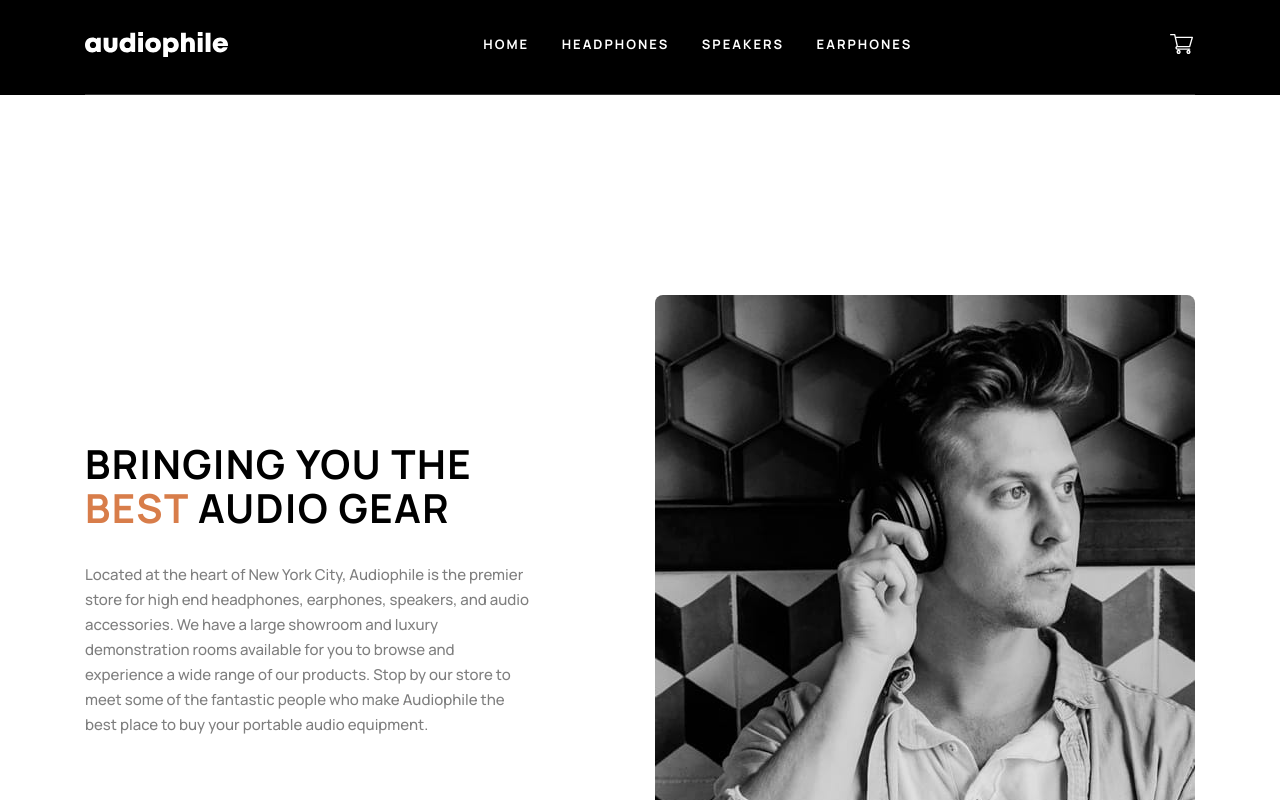
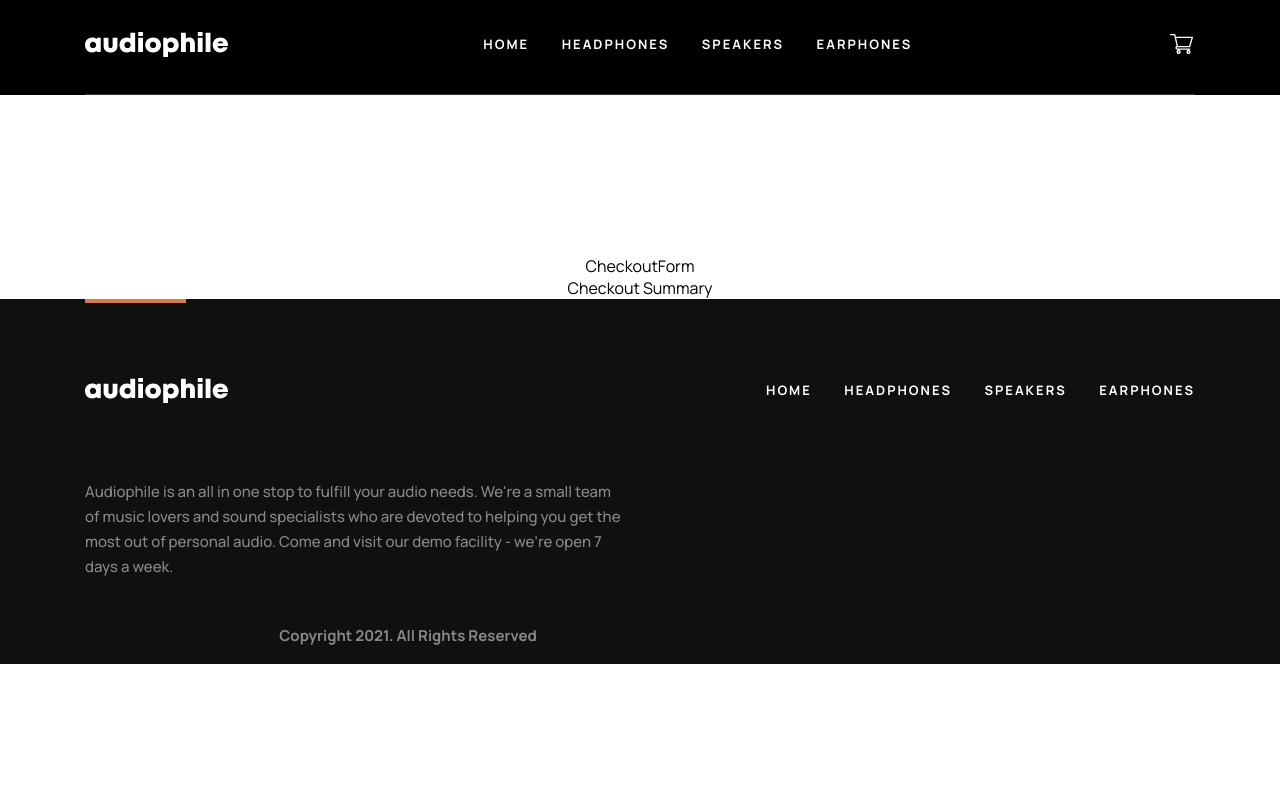
Before and after one commit to a-zajonc/audiophile-e-commerce-website, a React (Create React App) app: page /checkout in a window 1280 px wide. Shown: the top 800 px of the page. Built offline with nearby package versions, Linux system fonts and the light colour scheme.

Commit message:
Add Checkout Page Path

```diff
--- a/src/App.tsx
+++ b/src/App.tsx
@@ -7,6 +7,7 @@ import {
   Home,
   ProductCategory,
   ProductPage,
+  Checkout,
 } from "./Components/";
 
 function App() {
@@ -18,10 +19,10 @@ function App() {
           <Route path="/" element={<Home />} />
           <Route path="/category" element={<ProductCategory />} />
           <Route path="/product" element={<ProductPage />} />
+          <Route path="/checkout" element={<Checkout />} />
         </Routes>
       </BrowserRouter>
-
-      <About />
+      {window.location.pathname === "/checkout" ? null : <About />}
       <Footer />
     </div>
   );
--- /dev/null
+++ b/src/Components/Checkout/CheckoutForm/index.tsx
@@ -0,0 +1,3 @@
+export function CheckoutForm() {
+  return <div>CheckoutForm</div>;
+}
--- /dev/null
+++ b/src/Components/Checkout/CheckoutSummary/index.tsx
@@ -0,0 +1,3 @@
+export function CheckoutSummary() {
+  return <div>Checkout Summary</div>;
+}
--- /dev/null
+++ b/src/Components/Checkout/index.module.css
@@ -0,0 +1,5 @@
+.box {
+  width: 1440px;
+  margin-left: calc((100% - 1440px) / 2);
+  margin-top: 79px;
+}
--- /dev/null
+++ b/src/Components/Checkout/index.tsx
@@ -0,0 +1,16 @@
+import styles from "./index.module.css";
+import { GoBackButton } from "../GoBackButton";
+import { CheckoutForm } from "./CheckoutForm";
+import { CheckoutSummary } from "./CheckoutSummary";
+
+export function Checkout() {
+  return (
+    <div className={styles.box}>
+      <GoBackButton />
+      <div>
+        <CheckoutForm />
+        <CheckoutSummary />
+      </div>
+    </div>
+  );
+}
--- /dev/null
+++ b/src/Components/GoBackButton/index.module.css
@@ -0,0 +1,10 @@
+.goBackBox {
+  color: #000;
+  font-size: 15px;
+  font-weight: 500;
+  line-height: 25px;
+  opacity: 0.5;
+  cursor: pointer;
+  margin-bottom: 56px;
+  text-align: left;
+}
--- /dev/null
+++ b/src/Components/GoBackButton/index.tsx
@@ -0,0 +1,5 @@
+import styles from "./index.module.css";
+
+export function GoBackButton() {
+  return <div className={styles.goBackBox}>Go Back</div>;
+}
--- a/src/Components/ProductPage/index.module.css
+++ b/src/Components/ProductPage/index.module.css
@@ -3,17 +3,6 @@
   flex-direction: column;
   margin-top: 79px;
   margin-left: calc((100% - 1100px) / 2);
-}
-
-.goBackBox {
-  color: #000;
-  font-size: 15px;
-  font-weight: 500;
-  line-height: 25px;
-  opacity: 0.5;
-  cursor: pointer;
-  margin-bottom: 56px;
-  text-align: left;
 }
 
 .boxDescription {
--- a/src/Components/ProductPage/index.tsx
+++ b/src/Components/ProductPage/index.tsx
@@ -6,12 +6,13 @@ import { BoxContent } from "./BoxContent";
 import { Categories } from "../Home/Categories";
 import { ProductGallery } from "./ProductGallery";
 import { OtherProducts } from "./OtherProducts";
+import { GoBackButton } from "../GoBackButton";
 
 export function ProductPage() {
   return (
     <div>
       <div className={styles.box}>
-        <div className={styles.goBackBox}>Go Back</div>
+        <GoBackButton />
         <div>
           <ProductCard
             productName={data.products.headphones[0].name}
--- a/src/Components/index.tsx
+++ b/src/Components/index.tsx
@@ -1,3 +1,4 @@
+export { Checkout } from "./Checkout";
 export { ProductCategory } from "./ProductCategory";
 export { Home } from "./Home";
 export { Footer } from "./Footer/";
```
